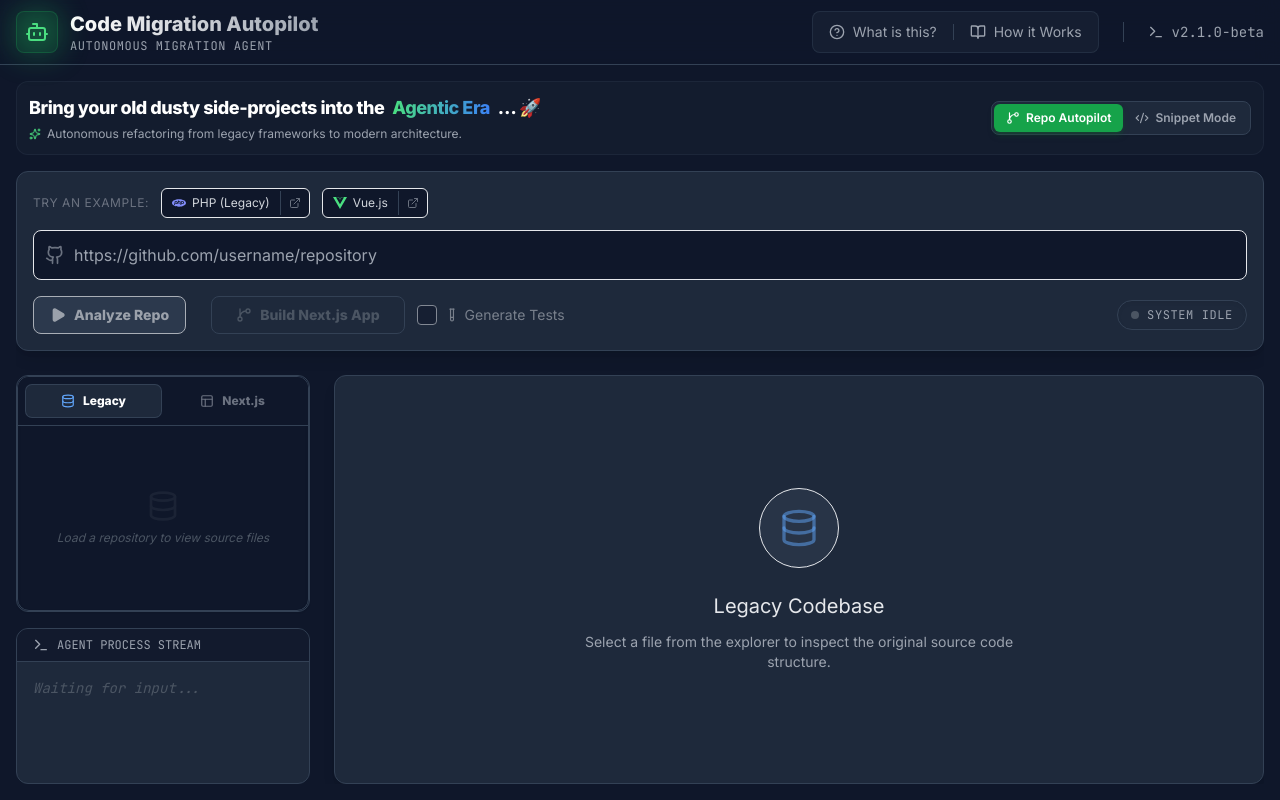
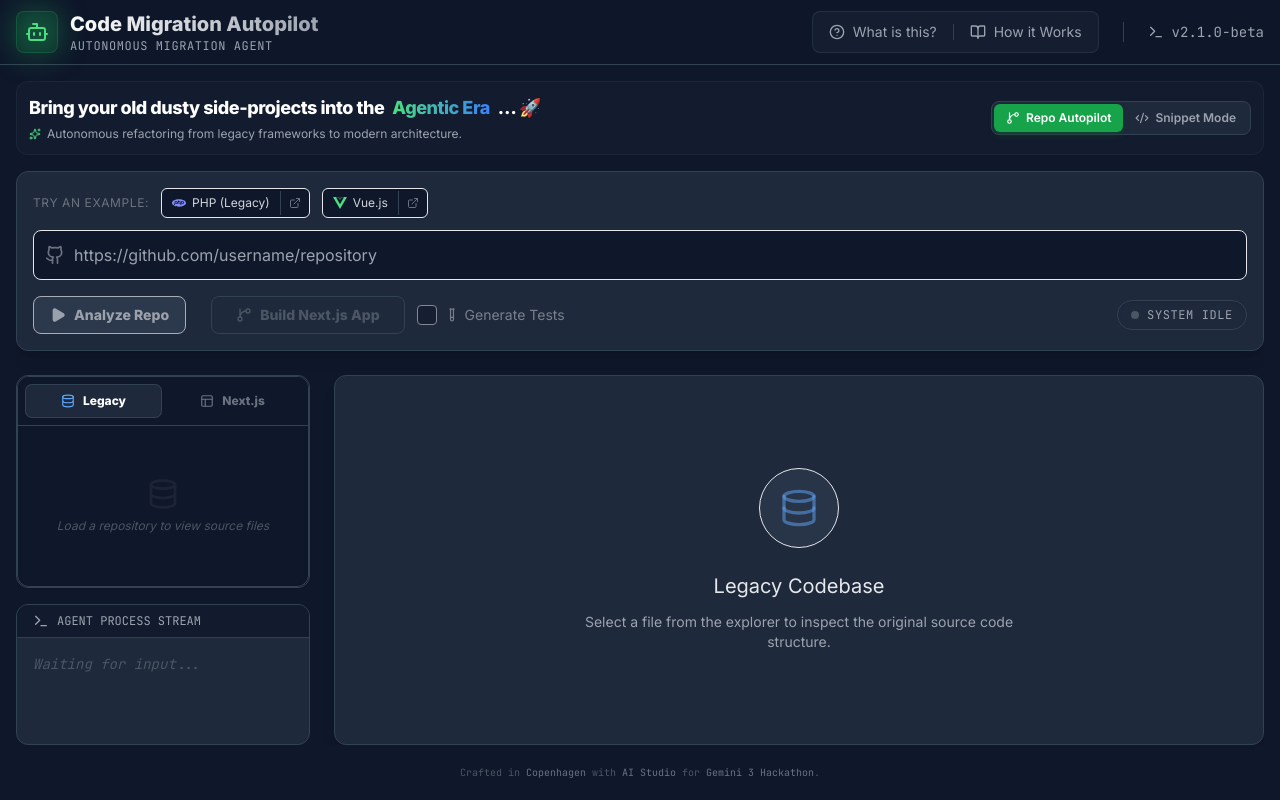
Before and after one commit to lassestilvang/code-migration-autopilot, a React (Vite) app: page / in a window 1280 px wide. Built offline with nearby package versions, Linux system fonts and the light colour scheme.

Commit message:
feat: Add application footer with attribution
Includes a footer with information about the creation location, AI tools, and hackathon context. This enhances user understanding of the application's origins and purpose.

```diff
--- a/App.tsx
+++ b/App.tsx
@@ -62,6 +62,11 @@
             {mode === 'snippet' ? <SnippetMigration /> : <RepoMigration />}
         </div>
 
+        {/* Footer */}
+        <footer className="text-center py-1 text-[10px] text-gray-600 font-mono shrink-0 select-none">
+          Crafted in <a href="https://en.wikipedia.org/wiki/Copenhagen" target="_blank" rel="noopener noreferrer" className="text-gray-500 hover:text-brand-400 transition-colors border-b border-transparent hover:border-brand-400/50">Copenhagen</a> with <a href="https://ai.studio/" target="_blank" rel="noopener noreferrer" className="text-gray-500 hover:text-blue-400 transition-colors border-b border-transparent hover:border-blue-400/50">AI Studio</a> for <a href="https://gemini3.devpost.com/" target="_blank" rel="noopener noreferrer" className="text-gray-500 hover:text-purple-400 transition-colors border-b border-transparent hover:border-purple-400/50">Gemini 3 Hackathon</a>.
+        </footer>
+
       </main>
     </div>
   );
```
